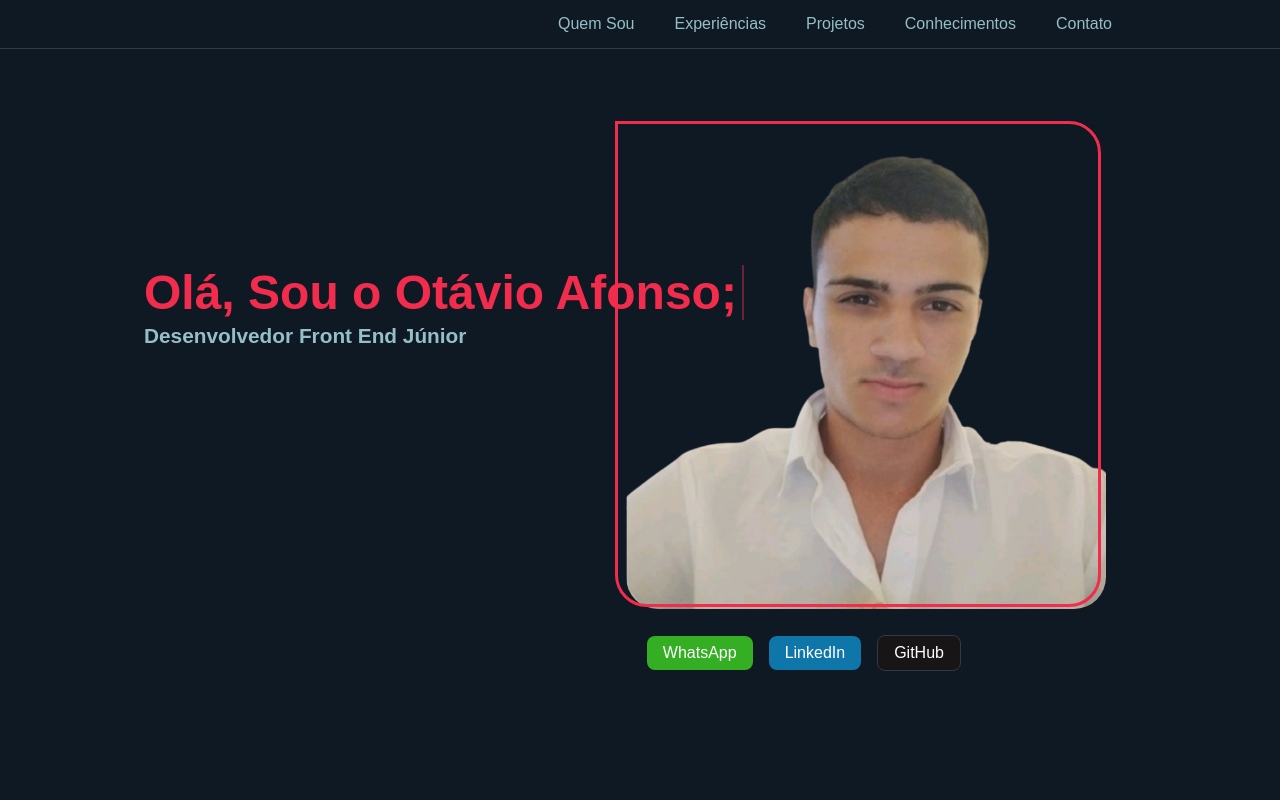
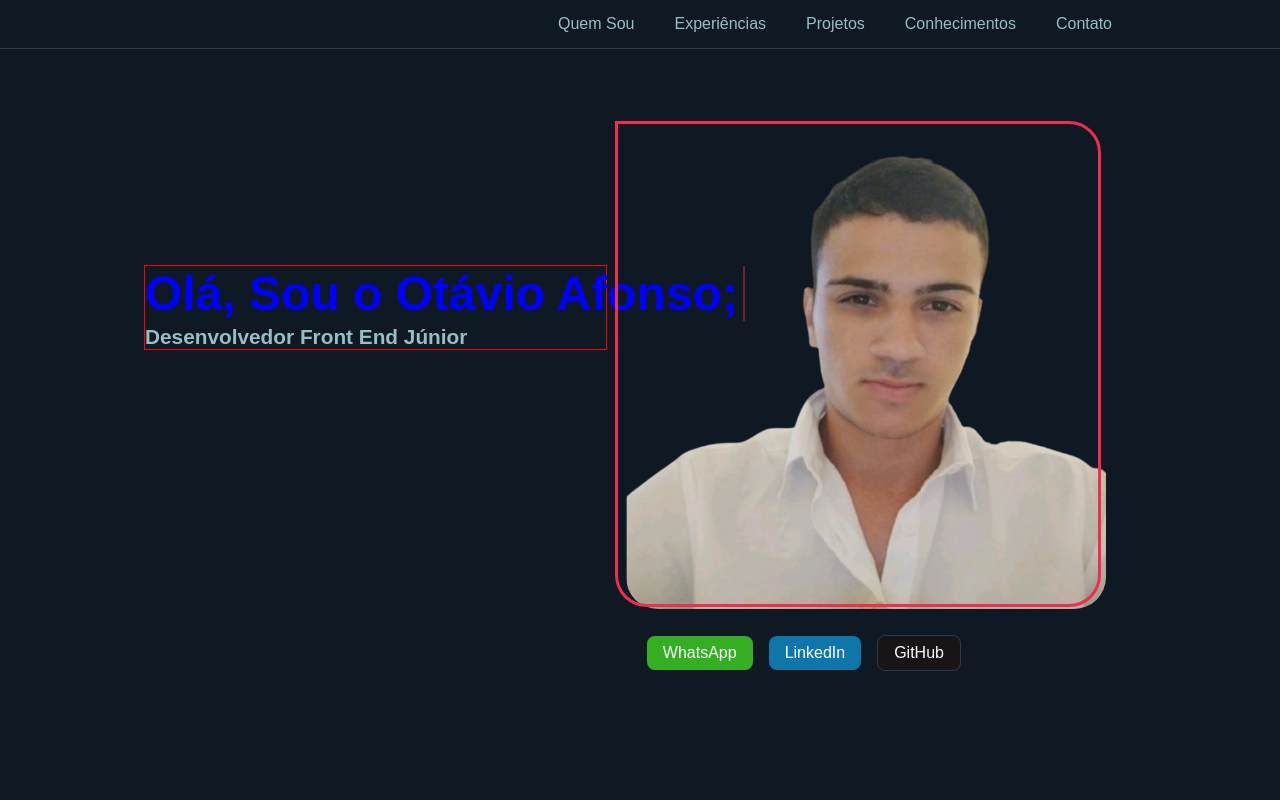
Before and after one commit to Otavio19/Portfolio-OtavioAfonso, an Angular app: page / in a window 1280 px wide. Shown: the top 800 px of the page. Built offline with nearby package versions, Linux system fonts and the light colour scheme.

Commit message:
Redmencionamento test

```diff
--- a/src/app/components/home/home.component.css
+++ b/src/app/components/home/home.component.css
@@ -7,11 +7,12 @@
 .textBox
 {
     display: inline-block;
-    width: 60%;
+    width: 40%;
     cursor: default;
     position: absolute;
     top: 30%;
     left: 5rem;
+    border: 1px solid red;
 }
 
 .text
@@ -24,6 +25,13 @@
     white-space: nowrap;
     overflow: hidden;
     animation: blinkCursor 1.5s infinite normal, typing 2.5s steps(50) 1s normal;
+}
+
+@media (max-width: 1900px) {
+    .text
+    {
+        color: blue;
+    }
 }
 
 @keyframes typing
```
